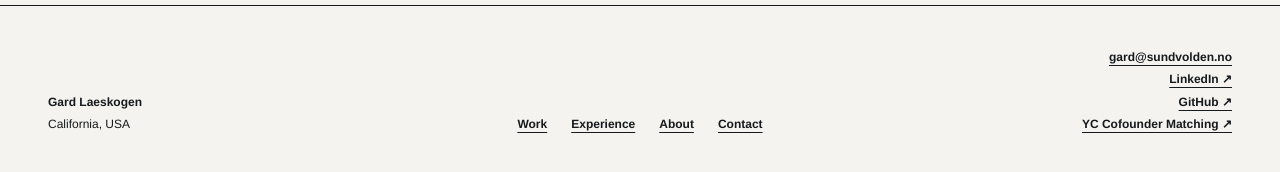
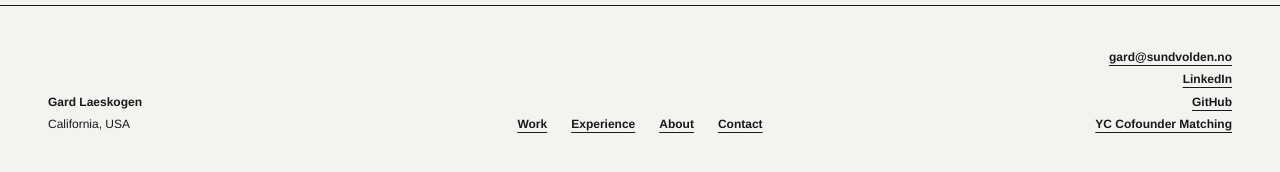
Before and after one commit to gardlae/gard-laeskogen-portfolio, a Next.js app: page / in a window 1280 px wide. Shown: the part 1604-1776 px from the top of the page. Built offline with nearby package versions, Linux system fonts and the light colour scheme; no server answers.

Commit message:
Remove external link symbols

```diff
--- a/app/SiteFooter.tsx
+++ b/app/SiteFooter.tsx
@@ -16,9 +16,9 @@ export function SiteFooter() {
       </nav>
       <div>
         <a href={`mailto:${site.email}`}>{site.email}</a>
-        <a href={site.linkedin} rel="noreferrer" target="_blank">LinkedIn ↗</a>
-        <a href={site.github} rel="noreferrer" target="_blank">GitHub ↗</a>
-        <a href={site.yCombinator} rel="noreferrer" target="_blank">YC Cofounder Matching ↗</a>
+        <a href={site.linkedin} rel="noreferrer" target="_blank">LinkedIn</a>
+        <a href={site.github} rel="noreferrer" target="_blank">GitHub</a>
+        <a href={site.yCombinator} rel="noreferrer" target="_blank">YC Cofounder Matching</a>
       </div>
     </footer>
   );
```
